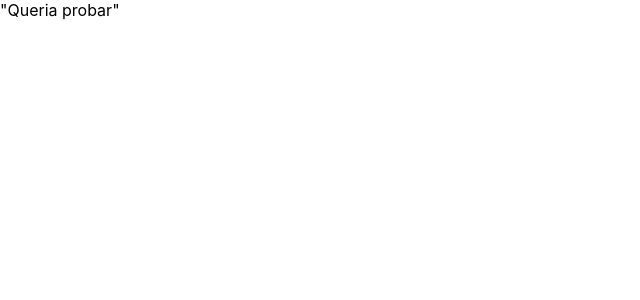
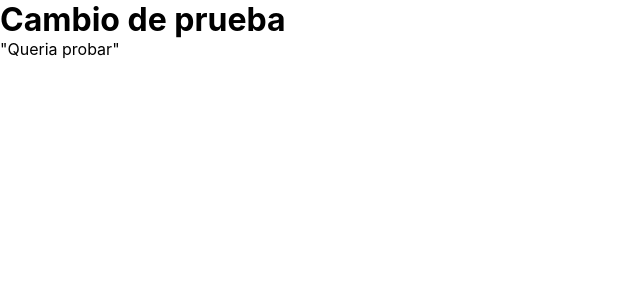
Before and after one commit to dfranco54/webrk-react, a React (Create React App) app: page / in a window 1280 px wide. Shown: the top 300 px of the page, without its empty margins (0-640 px from the left). Built offline with nearby package versions, Linux system fonts and the light colour scheme; the HTML template or start-up script is replaced by a standard one.

Commit message:
cambio nuevo de prueba

```diff
--- a/src/App.js
+++ b/src/App.js
@@ -4,6 +4,7 @@ import './App.css';
 function App() {
   return (
     <div className="App">
+      <h1>Cambio de prueba</h1>
       <p>"Queria probar"</p>
     </div>
   );
```
